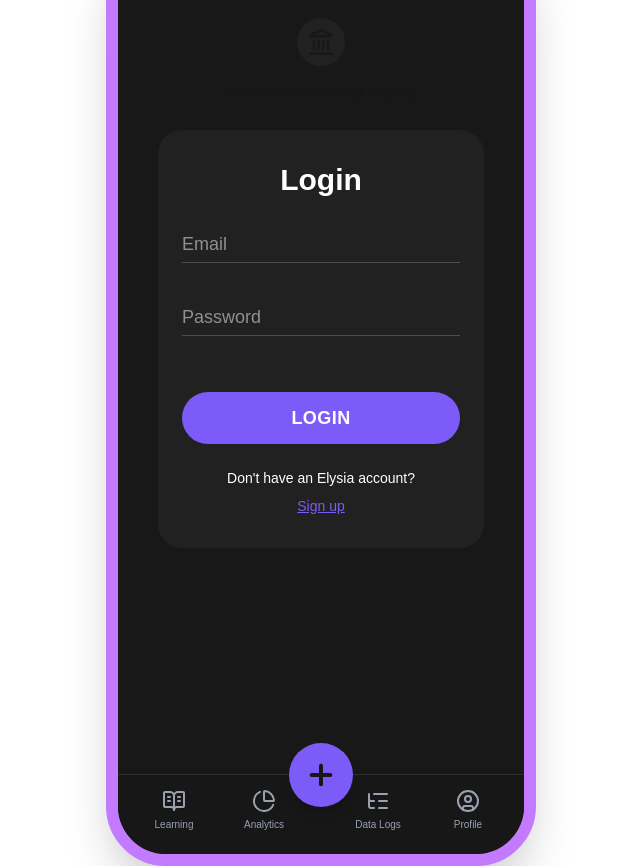
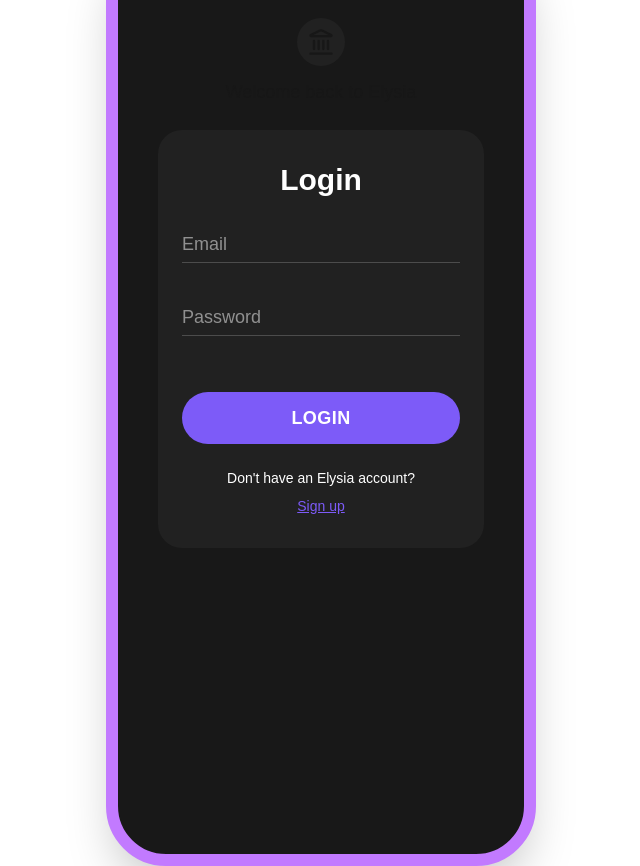
Before and after one commit to MasterAzaroth/Elysia-Prototype, a Next.js app: page /login in a window 1280 px wide. Shown: the whole page, without its empty margins (319-959 px from the left). Built offline with nearby package versions, Linux system fonts and the light colour scheme.

Commit message:
navbar ui fix

```diff
--- a/app/layout.js
+++ b/app/layout.js
@@ -1,5 +1,5 @@
 import { Geist, Geist_Mono } from "next/font/google";
-import Nav from "../components/global/navBar.js";
+import NavWrapper from "@/components/global/navWrapper";
 import "./globals.css";
 
 const geistSans = Geist({
@@ -20,7 +20,6 @@ export const metadata = {
 export default function RootLayout({ children }) {
   return (
     <html lang="en">
-
       <body className={`${geistSans.variable} ${geistMono.variable} antialiased bg-zinc-950 flex items-center justify-center h-[100dvh] overflow-hidden`}>
 
         <div className="w-full h-full sm:w-[430px] sm:h-[932px] bg-brand-grey1 sm:border-[12px] border-purple-400 sm:rounded-[60px] overflow-hidden shadow-2xl flex flex-col relative">
@@ -29,7 +28,7 @@ export default function RootLayout({ children }) {
              {children}
           </main>
 
-          <Nav />
+          <NavWrapper />
 
         </div>
       </body>
--- /dev/null
+++ b/components/global/navWrapper.js
@@ -0,0 +1,16 @@
+"use client";
+
+import { usePathname } from "next/navigation";
+import Nav from "@/components/global/navBar";
+
+export default function NavWrapper() {
+  const pathname = usePathname();
+
+  const hiddenRoutes = ["/signup", "/login", "/onboarding"];
+
+  if (hiddenRoutes.includes(pathname)) {
+    return null;
+  }
+
+  return <Nav />;
+}
```
